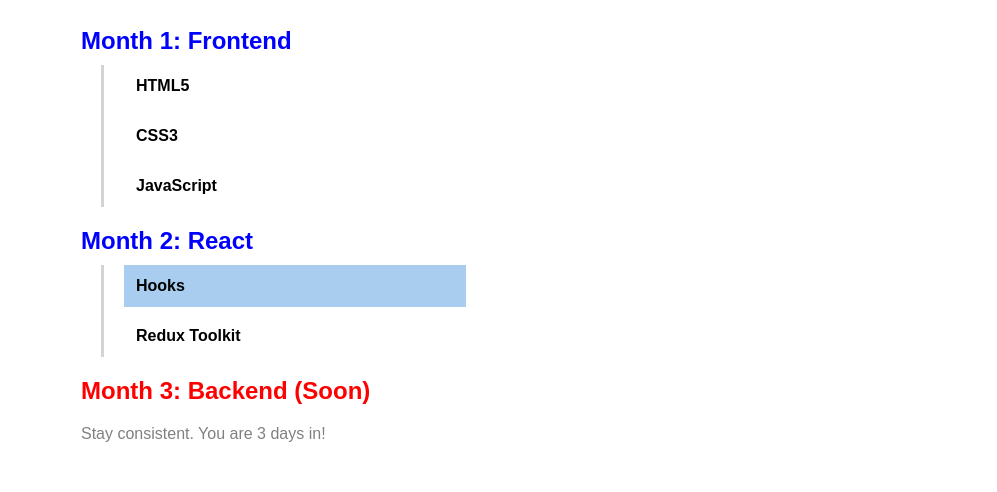
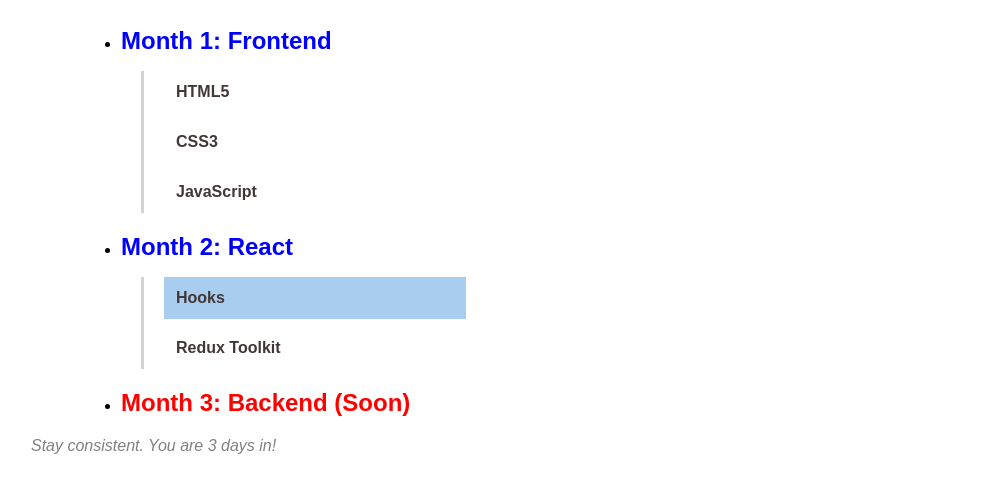
Before and after one commit to nimishabineesh/roadmap, a plain HTML site: page index.html in a window 1280 px wide. Shown: the part 148-640 px from the top of the page, without its empty margins (13-1010 px from the left). Drawn offline with Linux system fonts and the light colour scheme.

Commit message:
font changed

```diff
--- a/index.html
+++ b/index.html
@@ -13,18 +13,18 @@
     <ul>
       <li>
         <h2>Month 1: Frontend</h2>
-        <ul>
-          <li>HTML5</li>
-          <li>CSS3</li>
-          <li>JavaScript</li>
-        </ul>
+           <dl>
+          <dd>HTML5</dd>
+          <dd>CSS3</dd>
+          <dd>JavaScript</dd>
+        </dl>
       </li>
       <li>
         <h2>Month 2: React</h2>
-        <ul>
-          <li class="blue">Hooks</li>
-          <li>Redux Toolkit</li>
-        </ul>
+        <dl>
+          <dd class="blue">Hooks</dd>
+          <dd>Redux Toolkit</dd>
+        </dl>
       </li>
       <li>
          <div class="head">
--- a/style.css
+++ b/style.css
@@ -13,15 +13,11 @@ body{
   padding-bottom: 10px;
   margin-bottom: 30px;
 }
-ul {
-  list-style: none;
-  padding-left: 0;
-}
 li > h2 {
   color: blue;
   margin-bottom: 10px;
 }
-li ul {
+li dl {
   border-left: 3px solid lightgray;
   margin-left: 20px;
   padding-left: 20px;
@@ -30,15 +26,18 @@ li ul {
     background-color: rgb(168, 205, 238);
     margin-right: 500px;
 }
-li ul li {
+li dl dd {
   padding: 12px;
   margin: 8px 0;
   background: white;
   font-weight: bold;
+  color: rgb(65, 55, 55);
 }
 .head h2{
     color: red
 }
 .simple > p {
-  color:grey;
+  color: grey;
+  margin-left:-50px;
+  font-style: italic;
 }
```
